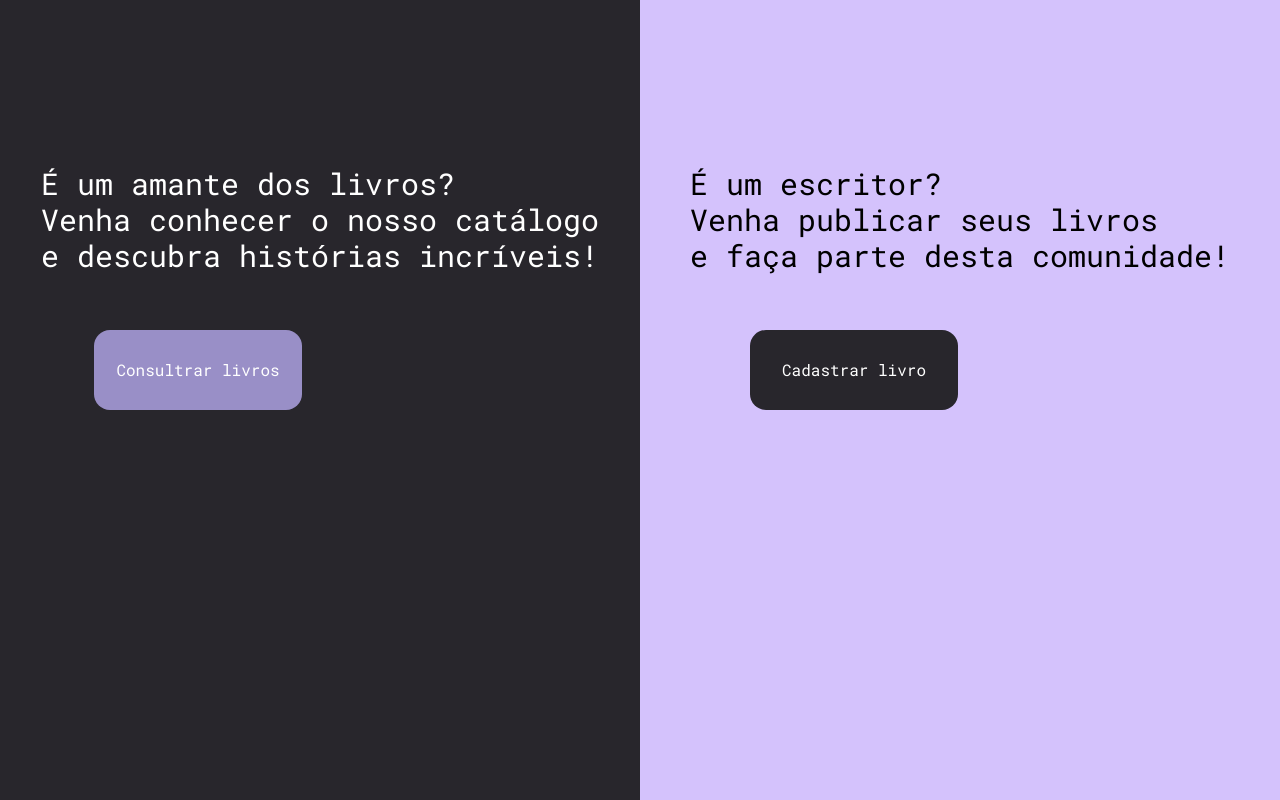
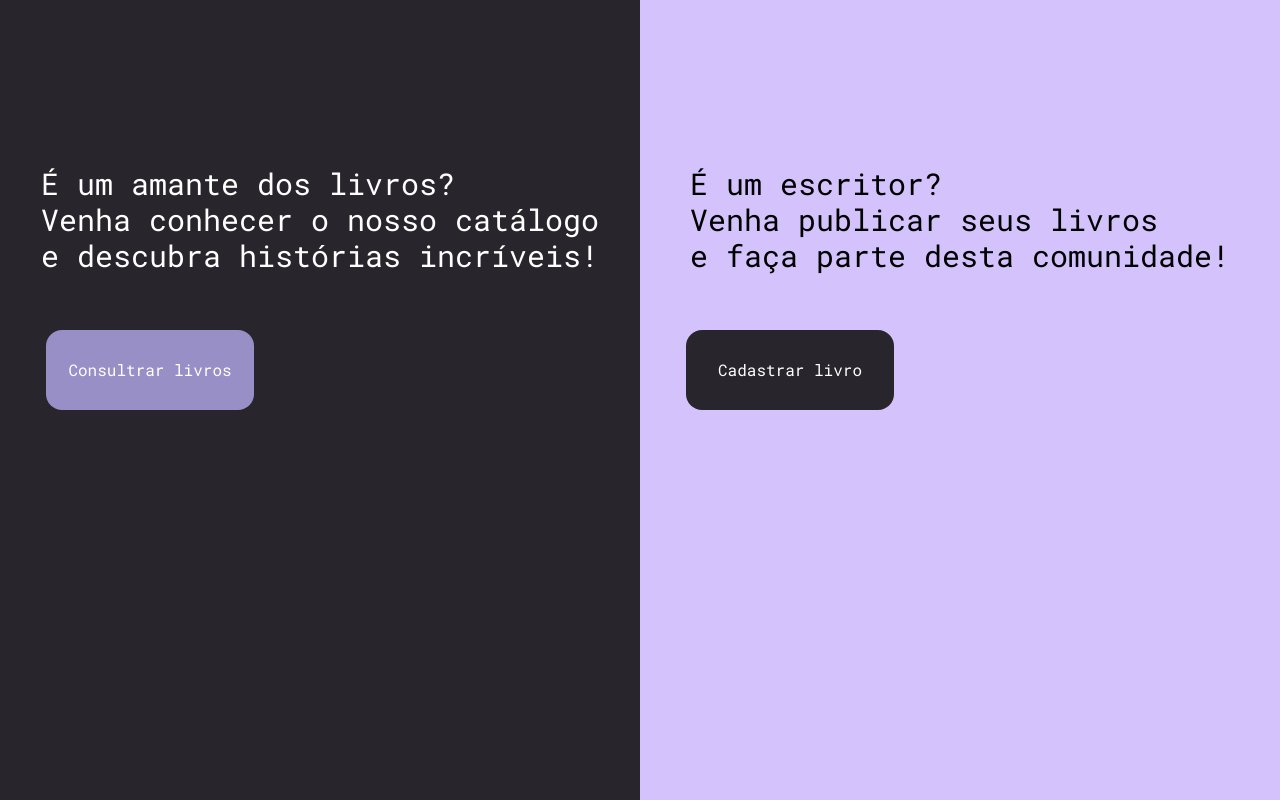
Before and after one commit to Gleison-dev/book-burst-frontend, a React (Vite) app: page / in a window 1280 px wide. Shown: the part 1860-2660 px from the top of the page. Built offline with nearby package versions, Linux system fonts and the light colour scheme.

Commit message:
feat: adding mr on button

```diff
--- a/src/components/Call/index.jsx
+++ b/src/components/Call/index.jsx
@@ -13,7 +13,7 @@ export default function Call() {
               incríveis!
             </h3>
           </div>
-          <div className="mt-14 mr-56">
+          <div className="mt-14 mr-80">
             <Button text="Consultrar livros" />
           </div>
         </div>
@@ -24,7 +24,7 @@ export default function Call() {
               Venha publicar seus livros <br />e faça parte desta comunidade!
             </h3>
           </div>
-          <div className="mt-14 mr-48">
+          <div className="mt-14 mr-80">
             <button className="bg-preto text-white w-52 h-20 rounded-2xl mr-5 font-roboto_mono">
               Cadastrar livro
             </button>
```
